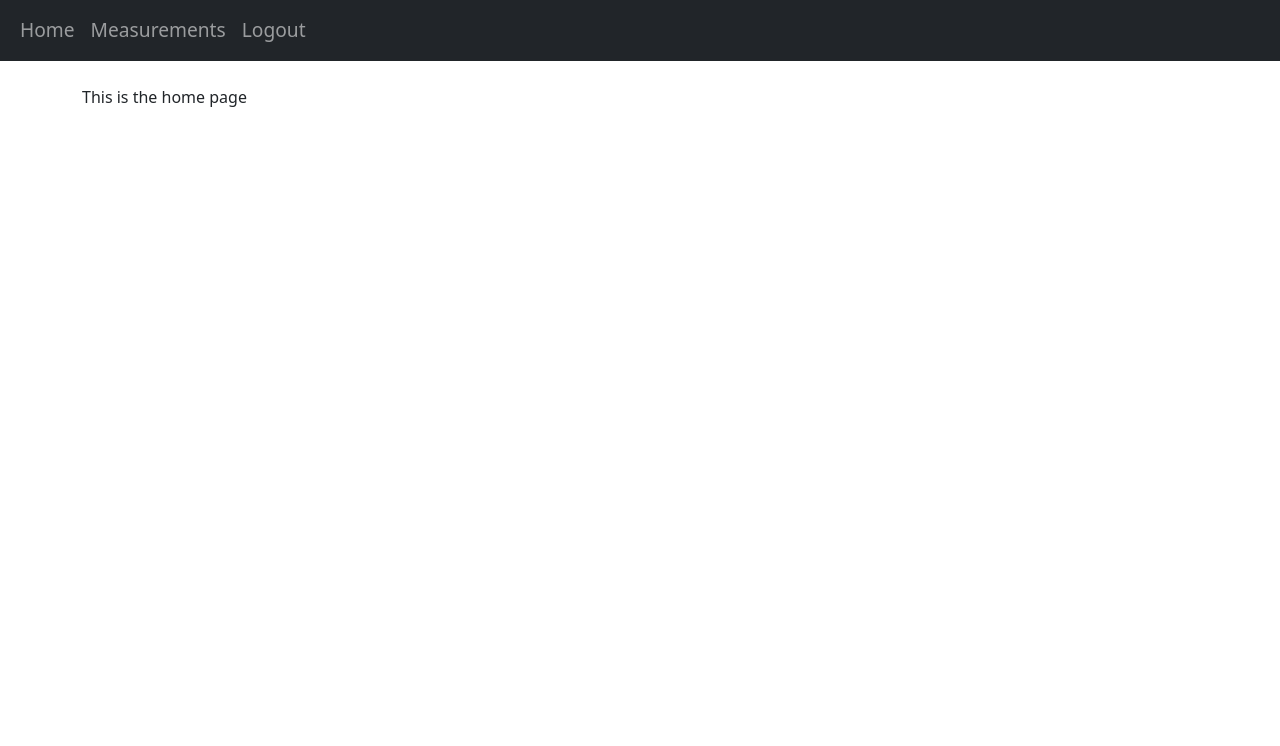
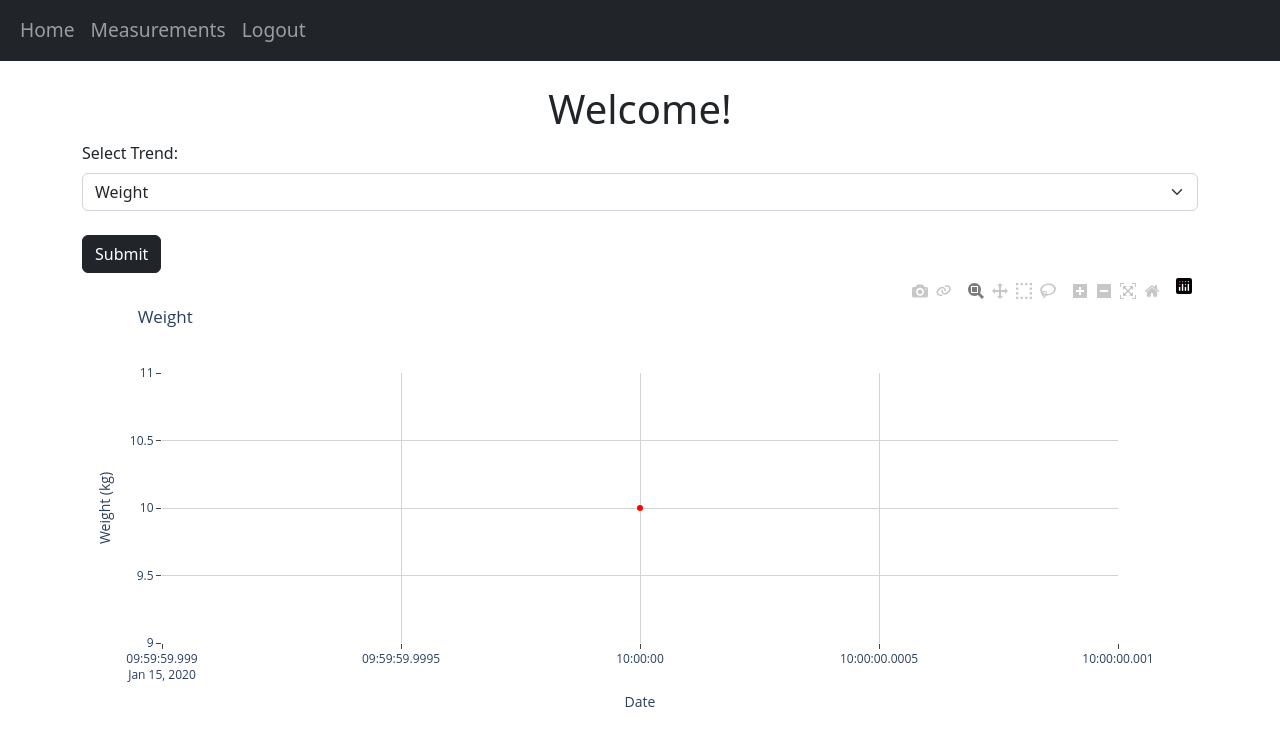
Before and after one commit to simar-s2/Body-Measurement-Tracker, a Flask app: page / in a window 1280 px wide. Shown: the top 746 px of the page. Run offline with Flask 3, Linux system fonts and the light colour scheme; a user stored in the database is signed in; tables that the repository leaves empty hold one stand-in row (values such as "Sample post").

Commit message:
Added feature allowing users to display data as chart using plotly

```diff
--- a/website/auth.py
+++ b/website/auth.py
@@ -16,7 +16,7 @@ def validate_password(p):
     has_upper = False
     has_digit = False
     has_symbol = False
-    symbols = "!\"#$%&'()*+,-./:;<=>?@[\]^_`{|}~"
+    symbols = r"!\"#$%&'()*+,-./:;<=>?@[\]^_`{|}~"
     # For loop to loop through characters
     for character in p:
         # If there is a lower character
@@ -39,7 +39,6 @@ def login():
     if request.method == "POST":
         email = request.form.get("email")
         password = request.form.get("password")
-        print(f'{email} {password}')
 
         if not email or not password:
             flash('Please fill in all the fields')
@@ -81,7 +80,8 @@ def sign_up():
         new_user = User(email=email, password=generate_password_hash(password))
         db.session.add(new_user)
         db.session.commit()
-        login_user(user, remember=True)
+
+        login_user(new_user, remember=True)
         flash('Account Created!')
         return redirect('/')
     else:
--- a/website/static/styles.css
+++ b/website/static/styles.css
@@ -25,3 +25,31 @@
 .link-dark:hover {
     text-decoration: underline;
 }
+
+/* body {
+    font-family: Roboto, Oxygen, Ubuntu, Cantarell, 'Open Sans', 'Helvetica Neue', sans-serif;
+    background-color: hsl(0, 0%, 97%);
+    color: #333;
+}
+
+h1, h2 {
+    color: #222;
+}
+
+table {
+    width: 100%;
+    border-collapse: collapse;
+    margin-top: 20px;
+}
+
+th, td {
+    padding: 10px;
+    text-align: left;
+} */
+
+canvas {
+    display: block;
+    margin: 20px auto;
+    max-width: 800px;
+    max-height: 400px;
+}
--- a/website/templates/home.html
+++ b/website/templates/home.html
@@ -4,6 +4,25 @@
 
 {% block content %}
 
-This is the home page
+    <h1 class="text-center">Welcome!</h1>
+
+    <!-- Data selection dropdown menu -->
+    <form action="/" method="GET" class="">
+        <div class="mb-3">
+            <label for="data-selection" class="form-label">Select Trend:</label>
+            <select id="data-selection" name="data" class="form-select">
+                <option value="weight" {% if 'weight' == selected_data %} selected {% endif %}>Weight</option>
+                <option value="shoulder" {% if 'shoulder' == selected_data %} selected {% endif %}>Shoulder</option>
+                <option value="chest" {% if 'chest' == selected_data %} selected {% endif %}>Chest</option>
+                <option value="arm" {% if 'arm' == selected_data %} selected {% endif %}>Arm</option>
+                <option value="waist" {% if 'waist' == selected_data %} selected {% endif %}>Waist</option>
+                <option value="leg" {% if 'leg' == selected_data %} selected {% endif %}>Leg</option>
+            </select>
+        </div>
+            <input type="submit" value="Submit" class="btn btn-dark mt-2">
+    </form>
+
+    <!-- Render the chart within a div -->
+    <div id="chart" class="mb-3">{{ chart_html | safe }}</div>
 
 {% endblock %}
--- a/website/templates/measurement.html
+++ b/website/templates/measurement.html
@@ -7,7 +7,7 @@
 <div>
   <h2>Notes</h2>
   <ul>
-    <li>All body measurements should be in centimeters</li>
+    <li>All body measurements should be in inches</li>
     <li>Only one side of the body should be measured for all the measurements</li>
   </ul>
 </div>
--- a/website/views.py
+++ b/website/views.py
@@ -1,14 +1,58 @@
 from flask import Blueprint, render_template, request, redirect, flash
+import plotly.graph_objects as go
+import pandas as pd
 from flask_login import login_required, current_user
 from . import db
 from .models import Measurement
 
 views = Blueprint('views', __name__)
 
+
 @views.route('/')
 @login_required
 def home():
-    return render_template("home.html", user=current_user)
+    measurements = Measurement.query.filter_by(user_id=current_user.id).all()
+
+    selected_data = request.args.get('data', 'weight')
+
+    data_attributes = {
+        'weight': ('Weight', 'weight', 'Weight (kg)'),
+        'shoulder': ('Shoulder Circumference', 'shoulder', 'Shoulder Circumference (inches)'),
+        'chest': ('Chest Circumference', 'chest', 'Chest Circumference (inches)'),
+        'arm': ('Arm Circumference', 'arm', 'Arm Circumference (inches)'),
+        'waist': ('Waist Circumference', 'waist', 'Waist Circumference (inches)'),
+        'leg': ('Leg Circumference', 'leg', 'Leg Circumference (inches)'),
+    }
+
+    title, data_attr, y_label = data_attributes.get(selected_data, ('Weight', 'weight', 'Weight (kg)'))
+    x_values = [measurement.date for measurement in measurements]
+    y_values = [getattr(measurement, data_attr) for measurement in measurements]
+
+    trace = go.Scatter(x=x_values, y=y_values, mode='lines+markers')
+    layout = go.Layout(title=title, xaxis=dict(title='Date'), yaxis=dict(title=y_label))
+    fig = go.Figure(data=[trace], layout=layout)
+
+    fig.update_layout(plot_bgcolor='white')
+    fig.update_traces(line_color='red')
+
+    fig.update_xaxes(
+        mirror=True,
+        ticks='outside',
+        showline=True,
+        gridcolor='lightgrey'
+    )
+
+    fig.update_yaxes(
+        mirror=True,
+        ticks='outside',
+        showline=True,
+        gridcolor='lightgrey'
+    )
+
+    chart_html = fig.to_html(full_html=False)
+
+    # Pass selected data to the template
+    return render_template('home.html', chart_html=chart_html, selected_data=selected_data, user=current_user)
 
 @views.route('/measurement', methods=['GET', 'POST'])
 @login_required
@@ -31,8 +75,6 @@ def measurement():
                 flash('Please enter valid values!')
                 return redirect('/measurement')
 
-            print(key, value)
-
          # Create a new Measurement instance and add it to the database
         measurements = Measurement(
             user_id=current_user.id,
```
